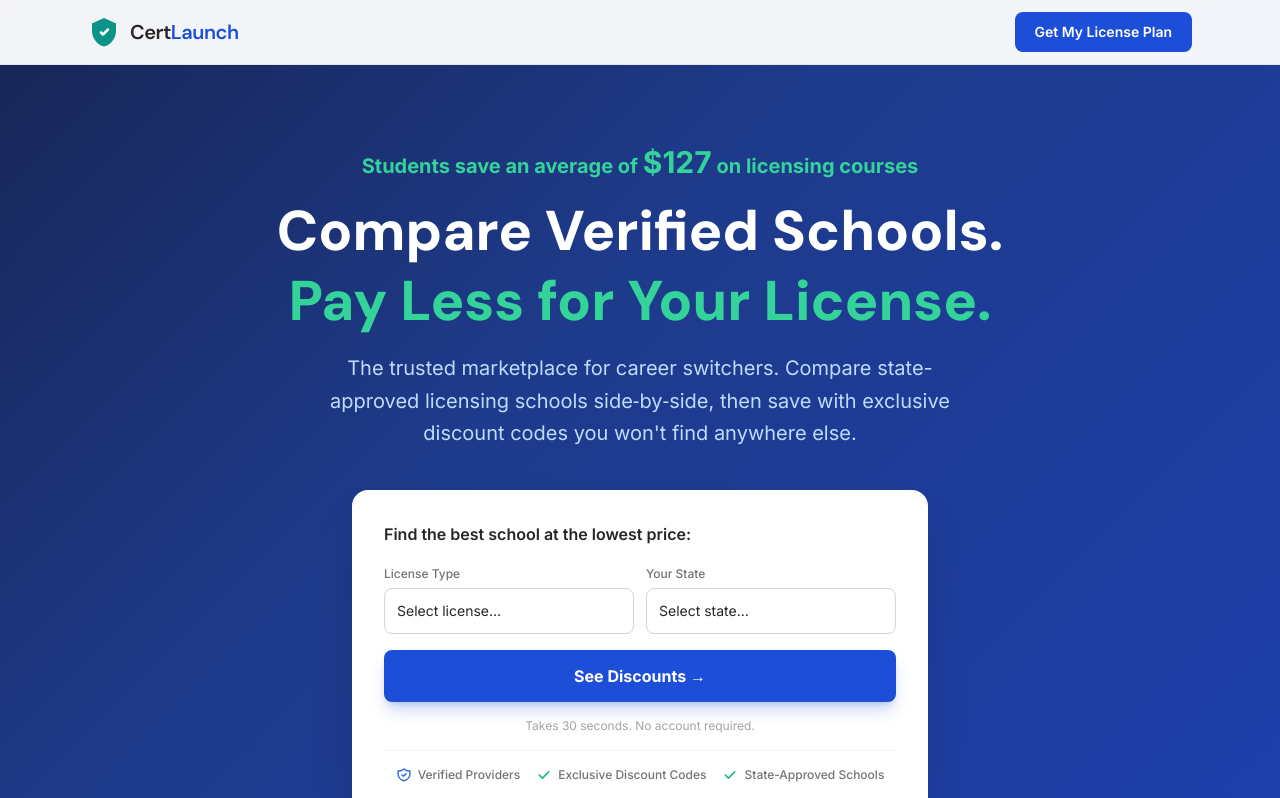
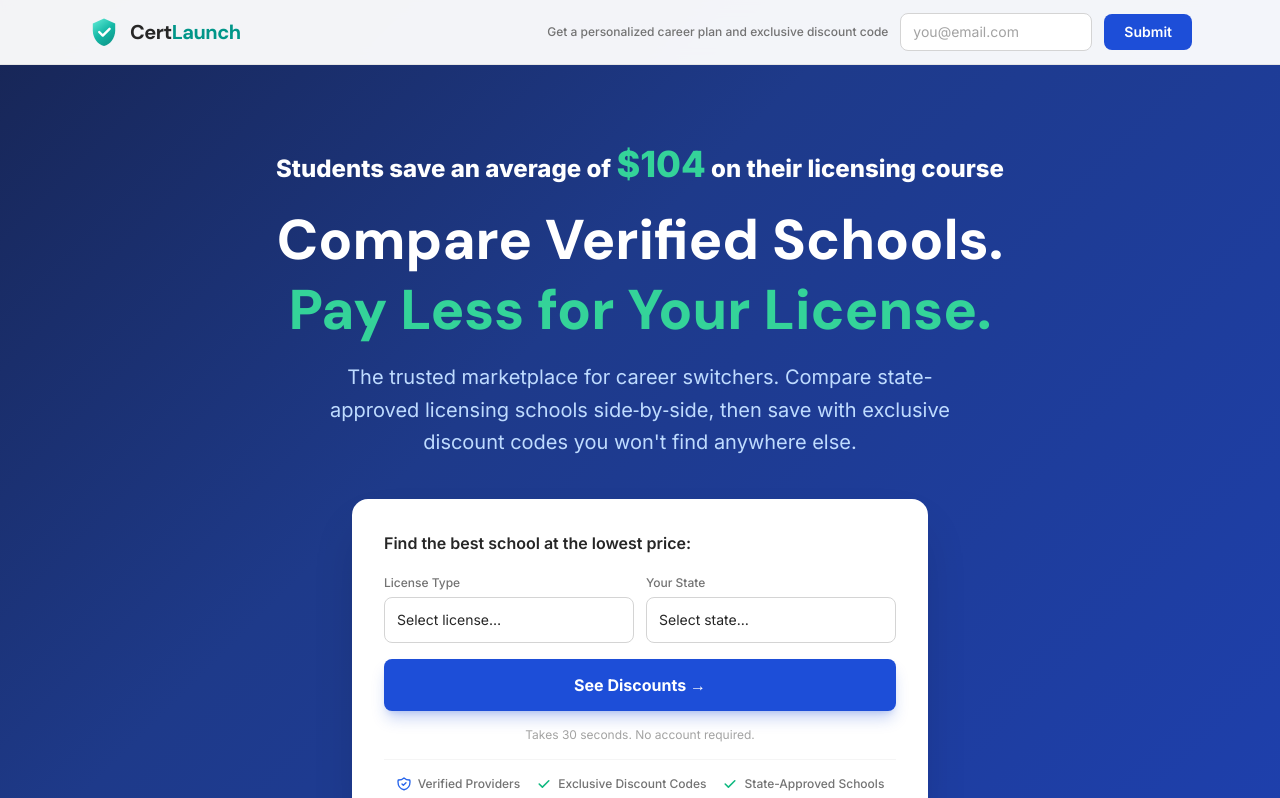
Before and after one commit to andrewanic/CertLaunch, a Next.js app: page / in a window 1280 px wide. Shown: the top 798 px of the page. Built offline with nearby package versions, Linux system fonts and the light colour scheme.

Commit message:
Nav email capture, updated logo,  savings with contrast, rollback bottom capture

```diff
--- a/src/app/page.tsx
+++ b/src/app/page.tsx
@@ -40,9 +40,9 @@ export default function Home() {
       <section className="hero-gradient pt-28 pb-16 sm:pt-36 sm:pb-24">
         <div className="max-w-6xl mx-auto px-4 sm:px-6">
           <div className="max-w-3xl mx-auto text-center">
-            {/* Savings proof — large and prominent */}
-            <p className="text-lg sm:text-xl font-bold text-accent-400 mb-4">
-              Students save an average of <span className="text-2xl sm:text-3xl">$127</span> on licensing courses
+            {/* Savings proof — large, prominent, high contrast */}
+            <p className="text-xl sm:text-2xl font-extrabold text-white mb-5">
+              Students save an average of <span className="text-3xl sm:text-4xl text-accent-400">$104</span> on their licensing course
             </p>
 
             <h1 className="font-display font-extrabold text-3xl sm:text-4xl md:text-5xl lg:text-[3.5rem] leading-tight text-white mb-4">
@@ -201,16 +201,17 @@ export default function Home() {
       </section>
 
       {/* ============ BOTTOM EMAIL CAPTURE ============ */}
-      <section className="py-16 sm:py-24">
+      <section id="bottom-capture" className="py-16 sm:py-24">
         <div className="max-w-6xl mx-auto px-4 sm:px-6">
           <div className="bg-brand-900 rounded-2xl p-8 sm:p-12 text-center">
+            <p className="text-sm font-semibold text-accent-400 uppercase tracking-wide mb-3">Free — Personalized for Your State</p>
             <h2 className="font-display font-bold text-2xl sm:text-3xl text-white mb-3">
-              Don&apos;t Overpay for Your License
+              Get Your License Launch Plan + Best Discount Code
             </h2>
             <p className="text-blue-200 max-w-lg mx-auto mb-8">
-              Get notified when new discounts become available for your license and state.
+              A personalized step-by-step PDF covering your state&apos;s requirements, timelines, costs, top-rated schools, and an exclusive discount code. Built for your license type.
             </p>
-            <form className="flex flex-col sm:flex-row gap-3 max-w-md mx-auto">
+            <form className="flex flex-col sm:flex-row gap-3 max-w-lg mx-auto">
               <input
                 type="email"
                 placeholder="you@email.com"
@@ -221,10 +222,10 @@ export default function Home() {
                 type="submit"
                 className="bg-accent-500 hover:bg-accent-600 text-white font-bold text-sm px-8 py-3.5 rounded-lg transition-colors whitespace-nowrap shadow-lg shadow-accent-500/25"
               >
-                Send Me Discounts
+                Get My Free Plan →
               </button>
             </form>
-            <p className="text-xs text-blue-300 mt-4">No spam. Just real savings.</p>
+            <p className="text-xs text-blue-300 mt-4">No spam. Unsubscribe anytime. We respect your inbox.</p>
           </div>
         </div>
       </section>
--- a/src/components/Logo.tsx
+++ b/src/components/Logo.tsx
@@ -1,15 +1,24 @@
-export default function Logo({ className = 'h-8' }: { className?: string }) {
+export default function Logo({ className = '' }: { className?: string }) {
   return (
     <div className={`flex items-center gap-2.5 ${className}`}>
-      {/* Shield icon */}
-      <svg className="h-8 w-8 flex-shrink-0" viewBox="0 0 32 32" fill="none" xmlns="http://www.w3.org/2000/svg">
-        <path d="M16 2L4 7.5V15C4 22.18 9.12 28.82 16 30.5C22.88 28.82 28 22.18 28 15V7.5L16 2Z" fill="#0D9488" />
-        <path d="M13 16.5L15 18.5L20 13.5" stroke="white" strokeWidth="2.5" strokeLinecap="round" strokeLinejoin="round" />
+      {/* Shield with checkmark - matching the brand logo */}
+      <svg className="h-8 w-8 flex-shrink-0" viewBox="0 0 40 40" fill="none" xmlns="http://www.w3.org/2000/svg">
+        {/* Shield shape with gradient */}
+        <defs>
+          <linearGradient id="shield-grad" x1="8" y1="4" x2="32" y2="36" gradientUnits="userSpaceOnUse">
+            <stop offset="0%" stopColor="#5EEAD4" />
+            <stop offset="50%" stopColor="#14B8A6" />
+            <stop offset="100%" stopColor="#0D9488" />
+          </linearGradient>
+        </defs>
+        <path d="M20 3L6 9.5V18C6 27.27 12.14 35.73 20 37.5C27.86 35.73 34 27.27 34 18V9.5L20 3Z" fill="url(#shield-grad)" />
+        {/* White checkmark */}
+        <path d="M14 20L18.5 24.5L27 16" stroke="white" strokeWidth="3" strokeLinecap="round" strokeLinejoin="round" />
       </svg>
-      {/* Wordmark */}
-      <span className="font-display font-semibold text-xl tracking-tight">
+      {/* Wordmark: Cert in dark, Launch in teal */}
+      <span className="font-display font-bold text-xl tracking-tight">
         <span className="text-neutral-800">Cert</span>
-        <span className="text-brand-600">Launch</span>
+        <span className="text-teal-600">Launch</span>
       </span>
     </div>
   );
--- a/src/components/Navbar.tsx
+++ b/src/components/Navbar.tsx
@@ -5,7 +5,6 @@ import Logo from './Logo';
 
 export default function Navbar() {
   const [scrolled, setScrolled] = useState(false);
-  const [modalOpen, setModalOpen] = useState(false);
 
   useEffect(() => {
     const onScroll = () => setScrolled(window.scrollY > 80);
@@ -17,94 +16,33 @@ export default function Navbar() {
     <>
       <nav className={`fixed top-0 w-full z-50 transition-all duration-200 ${scrolled ? 'bg-white shadow-sm border-b border-neutral-200' : 'bg-white/95 backdrop-blur-sm border-b border-neutral-200'}`}>
         <div className="max-w-6xl mx-auto px-4 sm:px-6 h-16 flex items-center justify-between">
-          <a href="/">
+          <a href="/" className="flex-shrink-0">
             <Logo />
           </a>
-          <button
-            onClick={() => setModalOpen(true)}
-            className="bg-brand-600 hover:bg-brand-700 text-white text-sm font-semibold px-5 py-2.5 rounded-lg transition-colors"
-          >
-            Get My License Plan
-          </button>
-        </div>
-      </nav>
 
-      {/* Mobile sticky bottom CTA */}
-      <div className="sm:hidden fixed bottom-0 left-0 right-0 z-50 bg-white border-t border-neutral-200 px-4 py-3 safe-area-bottom">
-        <button
-          onClick={() => setModalOpen(true)}
-          className="block w-full text-center bg-brand-600 hover:bg-brand-700 text-white text-sm font-bold py-3 rounded-lg transition-colors shadow-lg shadow-brand-600/20"
-        >
-          Get My License Plan
-        </button>
-      </div>
-
-      {/* Email Capture Modal */}
-      {modalOpen && (
-        <div className="fixed inset-0 z-[100] flex items-center justify-center p-4" onClick={() => setModalOpen(false)}>
-          <div className="absolute inset-0 bg-black/40 backdrop-blur-sm" />
-          <div
-            className="relative bg-white rounded-2xl shadow-2xl max-w-md w-full p-6 sm:p-8"
-            onClick={(e) => e.stopPropagation()}
-          >
-            <button
-              onClick={() => setModalOpen(false)}
-              className="absolute top-4 right-4 text-neutral-400 hover:text-neutral-600 text-xl leading-none"
-            >
-              ×
-            </button>
-
-            <div className="text-center mb-6">
-              <h2 className="font-display font-bold text-xl text-neutral-900 mb-2">
-                Get Your Personalized License Launch Plan
-              </h2>
-              <p className="text-sm text-neutral-500 leading-relaxed">
-                Answer 3 quick questions and we&apos;ll send you a custom roadmap for your state — including recommended schools and exclusive discounts.
-              </p>
-            </div>
-
-            <form className="space-y-3">
-              <div>
-                <label className="block text-xs font-medium text-neutral-500 mb-1.5">License Type</label>
-                <select className="w-full border border-neutral-300 rounded-lg px-3 py-3 text-sm text-neutral-800 bg-white focus:outline-none focus:ring-2 focus:ring-brand-500 focus:border-transparent appearance-none">
-                  <option value="">Select license…</option>
-                  <option>Real Estate Agent</option>
-                  <option>Mortgage Loan Originator (MLO)</option>
-                  <option>Appraiser</option>
-                  <option>Insurance Producer</option>
-                  <option>Home Inspector</option>
-                  <option>Notary</option>
-                </select>
-              </div>
-              <div>
-                <label className="block text-xs font-medium text-neutral-500 mb-1.5">Your State</label>
-                <select className="w-full border border-neutral-300 rounded-lg px-3 py-3 text-sm text-neutral-800 bg-white focus:outline-none focus:ring-2 focus:ring-brand-500 focus:border-transparent appearance-none">
-                  <option value="">Select state…</option>
-                  {['Alabama','Alaska','Arizona','Arkansas','California','Colorado','Connecticut','Delaware','Florida','Georgia','Hawaii','Idaho','Illinois','Indiana','Iowa','Kansas','Kentucky','Louisiana','Maine','Maryland','Massachusetts','Michigan','Minnesota','Mississippi','Missouri','Montana','Nebraska','Nevada','New Hampshire','New Jersey','New Mexico','New York','North Carolina','North Dakota','Ohio','Oklahoma','Oregon','Pennsylvania','Rhode Island','South Carolina','South Dakota','Tennessee','Texas','Utah','Vermont','Virginia','Washington','West Virginia','Wisconsin','Wyoming'].map((s) => (
-                    <option key={s}>{s}</option>
-                  ))}
-                </select>
-              </div>
-              <div>
-                <label className="block text-xs font-medium text-neutral-500 mb-1.5">Email</label>
+          {/* Desktop: inline email capture */}
+          <form className="hidden sm:flex items-center gap-3">
+            <span className="text-xs font-medium text-neutral-500 whitespace-nowrap">Get a personalized career plan and exclusive discount code</span>
             <input
               type="email"
               placeholder="you@email.com"
               required
-                  className="w-full border border-neutral-300 rounded-lg px-3 py-3 text-sm text-neutral-800 bg-white focus:outline-none focus:ring-2 focus:ring-brand-500 focus:border-transparent placeholder-neutral-400"
+              className="w-48 border border-neutral-300 rounded-lg px-3 py-2 text-sm text-neutral-800 bg-white focus:outline-none focus:ring-2 focus:ring-brand-500 focus:border-transparent placeholder-neutral-400"
             />
-              </div>
             <button
               type="submit"
-                className="w-full bg-accent-500 hover:bg-accent-600 text-white font-bold text-sm py-3.5 rounded-lg transition-colors"
+              className="bg-brand-600 hover:bg-brand-700 text-white text-sm font-semibold px-5 py-2 rounded-lg transition-colors whitespace-nowrap"
             >
-                Get My Personalized Plan
+              Submit
             </button>
-              <p className="text-xs text-neutral-400 text-center">We&apos;ll never spam you.</p>
           </form>
+
+          {/* Mobile: just show submit button that scrolls to bottom capture */}
+          <a href="#bottom-capture" className="sm:hidden bg-brand-600 hover:bg-brand-700 text-white text-xs font-semibold px-4 py-2 rounded-lg transition-colors">
+            Get Plan
+          </a>
         </div>
-        </div>
-      )}
+      </nav>
     </>
   );
 }
```
Lines whose indentation alone changed are shown as unchanged.
